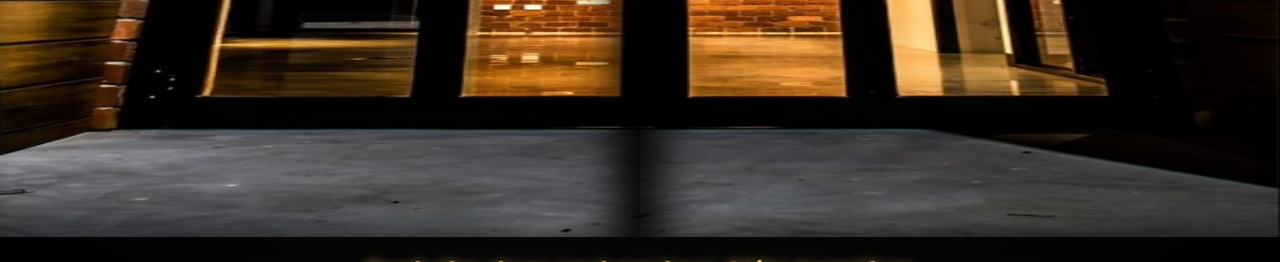
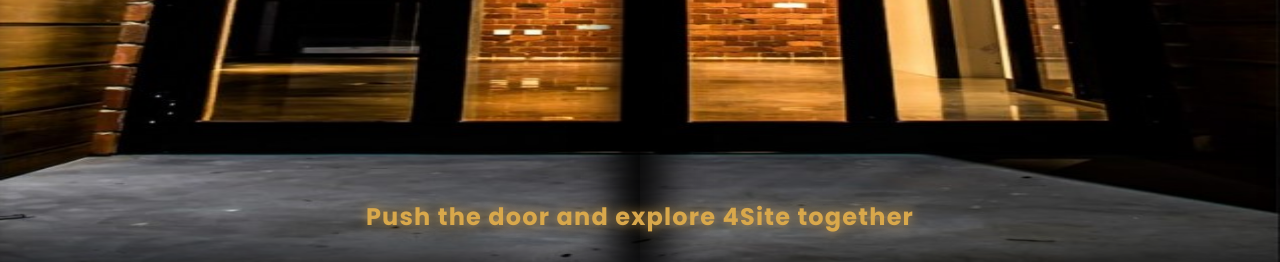
Before and after one commit to 4SiteIT/Gong-Game, a plain HTML site: page Congratulation.html in a window 1280 px wide. Shown: the part 538-800 px from the top of the page. Drawn offline with nearby package versions, Linux system fonts and the light colour scheme.

Commit message:
Congratulation.html

```diff
--- a/Congratulation.html
+++ b/Congratulation.html
@@ -6,13 +6,11 @@
 <title>4Site | Project Celebration</title>
 <style>
   @import url('https://fonts.googleapis.com/css2?family=Poppins:wght@300;700;900&display=swap');
-
   :root {
     --gold-primary: #f3c28b;
     --gold-secondary: #d9a84b;
     --ease-out-quint: cubic-bezier(0.22, 1, 0.36, 1);
   }
-
   * {
     box-sizing: border-box;
   }
@@ -25,7 +23,6 @@
     overflow: hidden;
     color: var(--gold-primary);
   }
-
   #doorContainer {
     position: fixed;
     inset: 0;
@@ -39,16 +36,17 @@
     overflow: visible;
     user-select: none;
   }
-
   .doorWrapper {
     width: 100%;
+    flex: 1 1 auto;
     display: flex;
     justify-content: center;
+    align-items: center;
   }
-
   .door {
     width: 50vw;
     height: 100vh;
+    max-height: 100vh;
     background-image: url('Door.jpg');
     background-size: 200% 100%;
     background-repeat: no-repeat;
@@ -56,27 +54,22 @@
     filter: drop-shadow(0 0 30px rgba(0,0,0,0.7));
     will-change: transform;
   }
-
   .door.left {
     background-position: left center;
     transform-origin: left center;
     box-shadow: inset -25px 0 40px rgba(0,0,0,0.9);
   }
-
   .door.right {
     background-position: right center;
     transform-origin: right center;
     box-shadow: inset 25px 0 40px rgba(0,0,0,0.9);
   }
-
   #doorContainer.open .door.left {
     transform: rotateY(-105deg) translateZ(-50px);
   }
-
   #doorContainer.open .door.right {
     transform: rotateY(105deg) translateZ(-50px);
   }
-
   #doorLogo {
     position: absolute;
     top: 50%;
@@ -85,8 +78,8 @@
     color: var(--gold-primary);
     text-align: center;
     z-index: 10;
+    pointer-events: none;
   }
-
   #doorLogo h1 {
     font-size: 10vw;
     margin: 0;
@@ -95,7 +88,6 @@
     font-weight: 900;
     text-transform: uppercase;
   }
-
   #doorLogo p {
     font-size: 2vw;
     margin: 1.5em 0 0;
@@ -103,9 +95,8 @@
     font-weight: 300;
     color: var(--gold-secondary);
   }
-
   #welcomeMessage {
-    margin-top: 1rem;
+    padding: 0.5rem 0;
     font-weight: 600;
     font-size: clamp(1rem, 2vw, 1.5rem);
     color: var(--gold-secondary);
@@ -114,10 +105,14 @@
     user-select: none;
     letter-spacing: 0.05em;
     text-align: center;
+    width: 100%;
+    position: fixed;
+    bottom: 2.5vh;
+    left: 50%;
+    transform: translateX(-50%);
     max-width: 90vw;
     z-index: 10100;
   }
-
   #celebrate {
     position: fixed;
     inset: 0;
@@ -137,12 +132,10 @@
     line-height: 1.3;
     overflow: hidden;
   }
-
   #celebrate.active {
     opacity: 1;
     pointer-events: all;
   }
-
   #particles {
     position: absolute;
     top: 0; left: 0;
@@ -151,7 +144,6 @@
     pointer-events: none;
     z-index: 4;
   }
-
   #celebrate h1 {
     font-size: clamp(4rem, 7vw, 6rem);
     margin: 0 0 1.2rem 0;
@@ -164,17 +156,14 @@
     filter: drop-shadow(0 0 30px var(--gold-secondary));
     animation: glowPulse 3s ease-in-out infinite alternate, bounceScale 3s ease-in-out infinite;
   }
-
   @keyframes glowPulse {
     0% { filter: drop-shadow(0 0 18px var(--gold-secondary)); }
     100% { filter: drop-shadow(0 0 50px var(--gold-primary)); }
   }
-
   @keyframes bounceScale {
     0%, 100% { transform: scale(1);}
     50% { transform: scale(1.05);}
   }
-
   #celebrate p {
     margin: 0;
     font-weight: 400;
@@ -184,7 +173,6 @@
     text-shadow:
       0 0 10px var(--gold-secondary);
   }
-
   canvas.confetti {
     position: fixed;
     pointer-events: none;
@@ -226,7 +214,9 @@
 
   welcomeMessage.style.cursor = 'pointer';
   welcomeMessage.addEventListener('click', startExperience);
-  doorContainer.addEventListener('click', startExperience);
+  doorContainer.addEventListener('click', e => {
+    if(e.target === doorContainer) startExperience();
+  });
 
   let audioContext, audioBuffer;
   let animationStarted = false;
```
